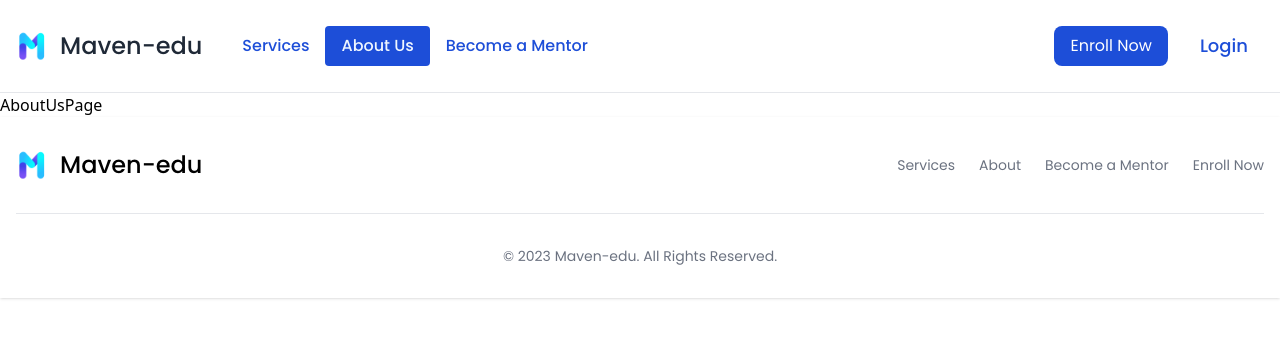
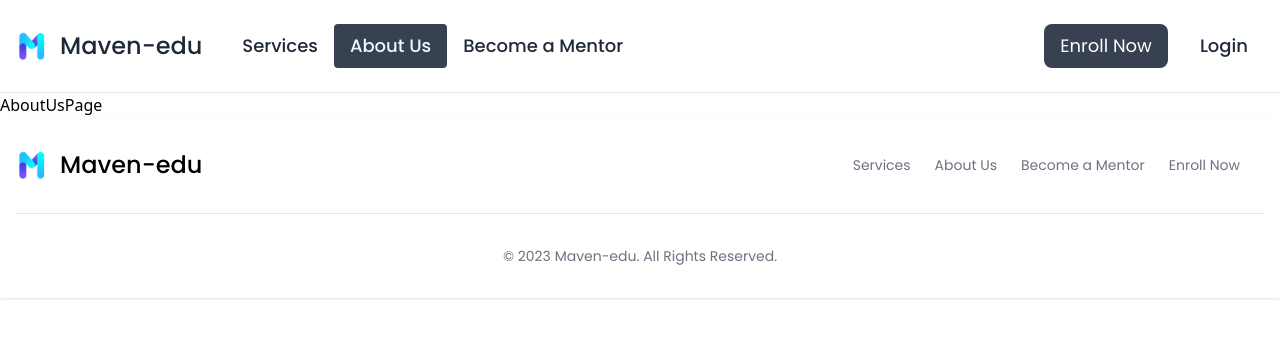
Before and after one commit to jonwiths/maven-fe, a React (Vite) app: page /about-us in a window 1280 px wide. Shown: the top 338 px of the page. Built offline with nearby package versions, Linux system fonts and the light colour scheme.

Commit message:
update landing page nav

```diff
--- a/src/components/ui/Footer/Footer.jsx
+++ b/src/components/ui/Footer/Footer.jsx
@@ -1,8 +1,28 @@
 import mavenLogo from '../../../assets/images/logo-main.png';
+
+const links = [
+  {
+    label: 'Services',
+    href: '/services'
+  },
+  {
+    label: 'About Us',
+    href: '/about-us'
+  },
+  {
+    label: 'Become a Mentor',
+    href: '/become-a-mentor'
+  },
+  {
+    label: 'Enroll Now',
+    href: '/enroll'
+  }
+];
+
 const Footer = () => {
   return (
     <>
-      <footer className="bg-white  shadow dark:bg-gray-900  font-poppins">
+      <footer className="bg-white shadow dark:bg-gray-900  font-poppins">
         <div className="w-full max-w-screen-2xl mx-auto p-4 md:py-8">
           <div className="sm:flex sm:items-center sm:justify-between">
             <a
@@ -15,26 +35,16 @@ const Footer = () => {
               </span>
             </a>
             <ul className="flex flex-wrap items-center mb-6 text-sm font-medium text-gray-500 sm:mb-0 dark:text-gray-400">
-              <li>
-                <a href="#" className="mr-4 hover:underline md:mr-6 ">
-                  Services
-                </a>
-              </li>
-              <li>
-                <a href="#" className="mr-4 hover:underline md:mr-6">
-                  About
-                </a>
-              </li>
-              <li>
-                <a href="#" className="mr-4 hover:underline md:mr-6 ">
-                  Become a Mentor
-                </a>
-              </li>
-              <li>
-                <a href="#" className="hover:underline">
-                  Enroll Now
-                </a>
-              </li>
+              {links.map((link) => (
+                <li key={link.label}>
+                  <a
+                    href={`${link.href}`}
+                    className="mr-4 hover:underline md:mr-6 "
+                  >
+                    {link.label}
+                  </a>
+                </li>
+              ))}
             </ul>
           </div>
           <hr className="my-6 border-gray-200 sm:mx-auto dark:border-gray-700 lg:my-8" />
--- a/src/components/ui/Navigation/LadingPageNav.jsx
+++ b/src/components/ui/Navigation/LadingPageNav.jsx
@@ -120,6 +120,7 @@ const LadingPageNav = () => {
                         ? style.link__navlink_mobile
                         : style.link__navlink_mobile
                     }
+                    onClick={toggleMobileNav}
                     aria-current="page"
                   >
                     {link.label}
@@ -129,12 +130,17 @@ const LadingPageNav = () => {
             </div>
             <div className="mt-2 mb-6 border border-gray-300 w-full"></div>
             <div className="flex flex-col w-full gap-2 items-center">
-              <Link to="/enroll" className={`${style.btn__enroll_mobile} `}>
+              <Link
+                to="/enroll"
+                className={`${style.btn__enroll_mobile}`}
+                onClick={toggleMobileNav}
+              >
                 Enroll Now
               </Link>
               <Link
                 to="/login"
                 className={`${style.link__navlink_mobile} text-center`}
+                onClick={toggleMobileNav}
               >
                 Login
               </Link>
--- a/src/components/ui/Navigation/LandingPageNav.module.css
+++ b/src/components/ui/Navigation/LandingPageNav.module.css
@@ -11,15 +11,15 @@
 }
 
 .link__navlink {
-  @apply block py-2 px-4 text-blue-700 hover:text-blue-900 font-semibold rounded md:bg-transparent;
+  @apply block py-2 px-4 text-gray-800 hover:text-blue-900 font-semibold rounded text-lg;
 }
 
 .link__navlink_active {
-  @apply block py-2 px-4 bg-blue-700 text-blue-50  font-semibold rounded;
+  @apply block py-2 px-4 bg-gray-700 text-blue-50 font-semibold rounded text-lg;
 }
 
 .btn_enroll {
-  @apply block text-white bg-blue-700 hover:bg-blue-800 focus:ring-4 focus:outline-none focus:ring-blue-300 font-medium rounded-lg text-base px-4 py-2 text-center  dark:bg-blue-600 dark:hover:bg-blue-700 dark:focus:ring-blue-800;
+  @apply block text-white bg-gray-700 hover:bg-gray-800 focus:ring-4 focus:outline-none  font-medium rounded-lg text-lg  py-2 px-4 text-center;
 }
 
 /* Mobile */
```
